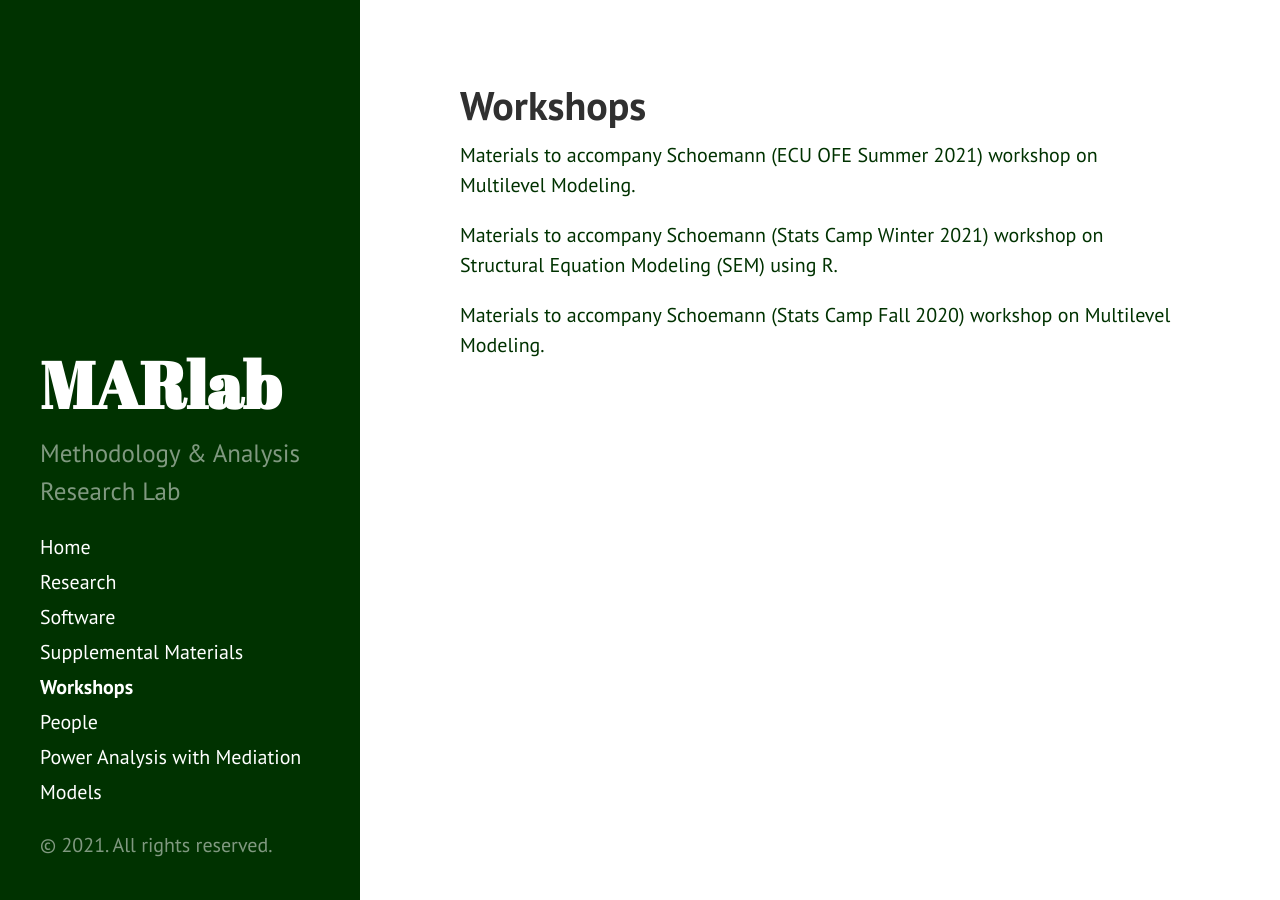
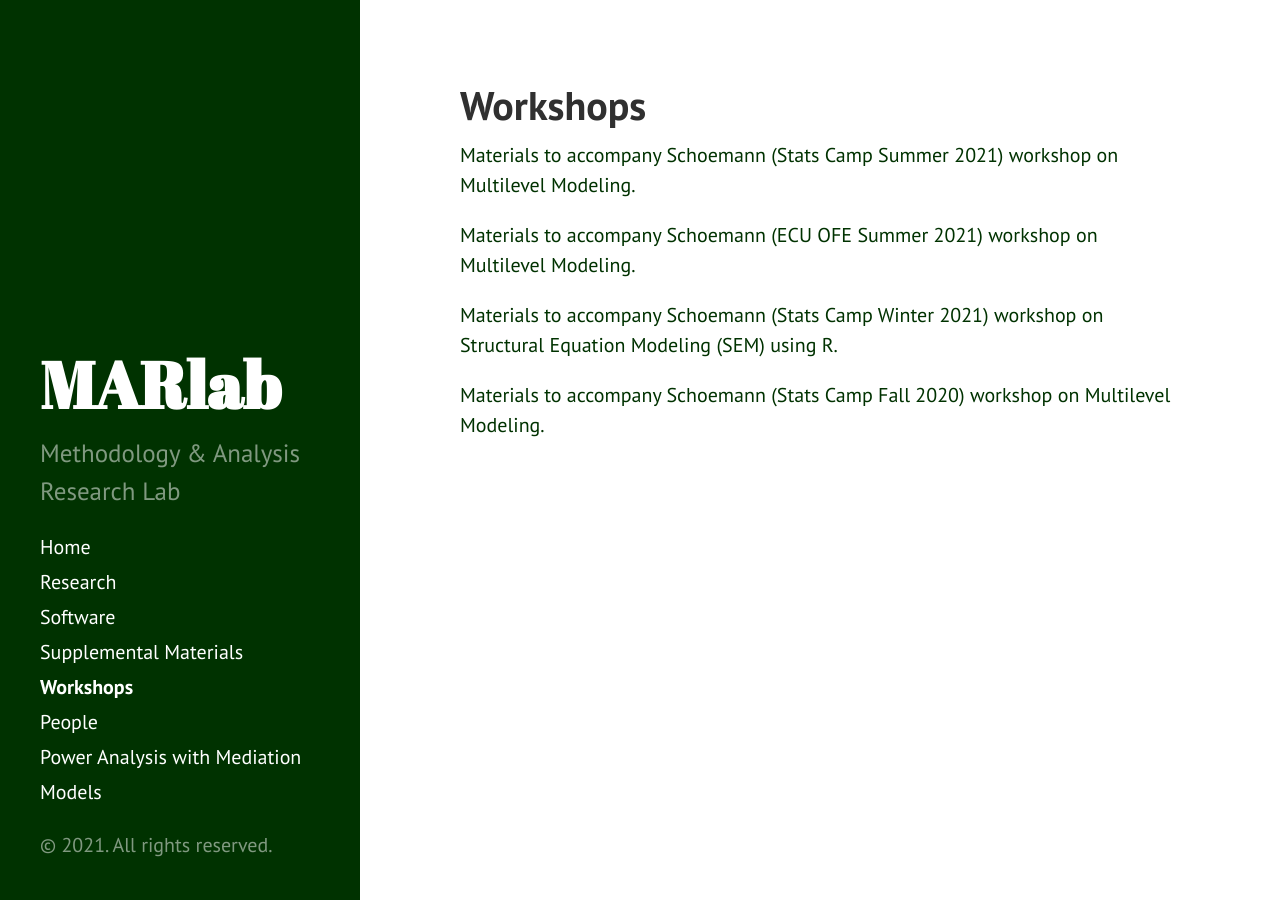
Before and after one commit to schoam4/schoam4.github.io, a Jekyll site: the page built from Workshops.md, in a window 1280 px wide. Built offline with Jekyll 4.4.1, drawn with Linux system fonts in a browser that asks for light colours.

Commit message:
Update Workshops.md

```diff
--- a/Workshops.md
+++ b/Workshops.md
@@ -2,6 +2,10 @@
 layout: page
 title: Workshops
 ---
+
+[Materials to accompany Schoemann (Stats Camp Summer 2021) workshop on Multilevel Modeling.](https://github.com/schoam4/Talks/raw/master/Stats_Camp/MLM_Summer2021.zip)
+
+
 [Materials to accompany Schoemann (ECU OFE Summer 2021) workshop on Multilevel Modeling.](https://github.com/schoam4/Talks/raw/master/MLM_workshop_05272021.zip)
 
 [Materials to accompany Schoemann (Stats Camp Winter 2021) workshop on Structural Equation Modeling (SEM) using R.](https://github.com/schoam4/Talks/raw/master/Stats_Camp/SEM_R_Winter2021.zip)
```
